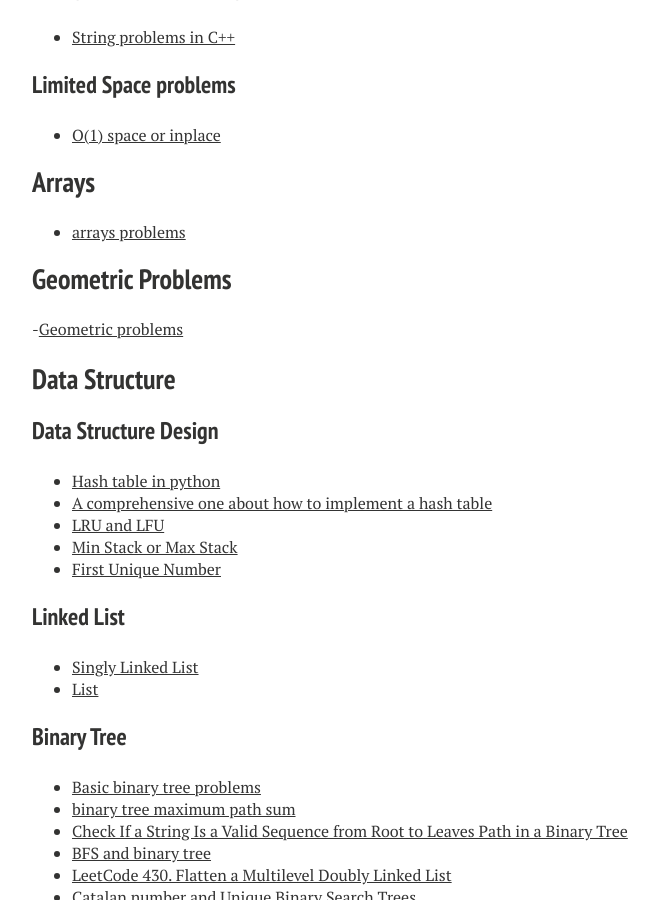
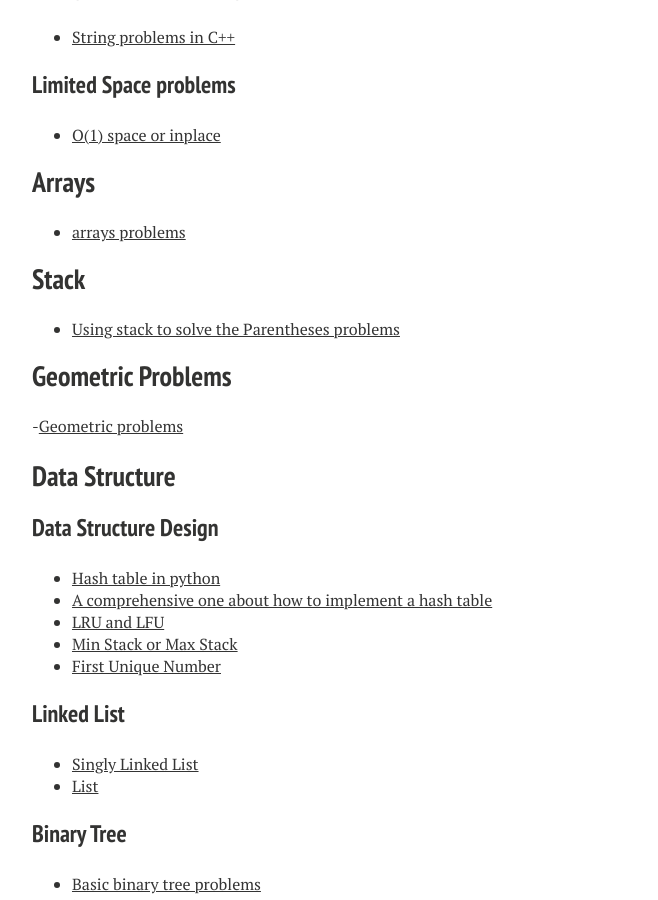
Before and after one commit to xiaokeshen/xiaokeshen.github.io, a Jekyll site: the page built from blog/index.md, in a window 1280 px wide and 900 px high, scrolled down 5909 px. Shown: the whole window, without its empty margins (288-946 px from the left). Built offline with Jekyll 4.4.1, drawn with Linux system fonts in a browser that asks for light colours; nearby versions of some CDN libraries.

Commit message:
add one blog

```diff
--- a/blog/index.md
+++ b/blog/index.md
@@ -206,6 +206,9 @@ My 'Serious' coding got started since I became a student as a Computer Science M
 ## Arrays
 - [arrays problems](https://medium.com/@jim.morris.shen/array-8dceeca8191c?source=friends_link&sk=e8b86be66d8371ad97811675c8e79b02)
 
+## Stack
+- [Using stack to solve the Parentheses problems](https://medium.com/@jim.morris.shen/using-stack-to-solve-the-parentheses-problems-9cfdbc1c8367)
+
 ## Geometric Problems
 -[Geometric problems](https://medium.com/@jim.morris.shen/geometric-problems-3139398b6b5b?source=friends_link&sk=9f58e8e296a1dc3bc6f5adb846dcea66)
 
```
